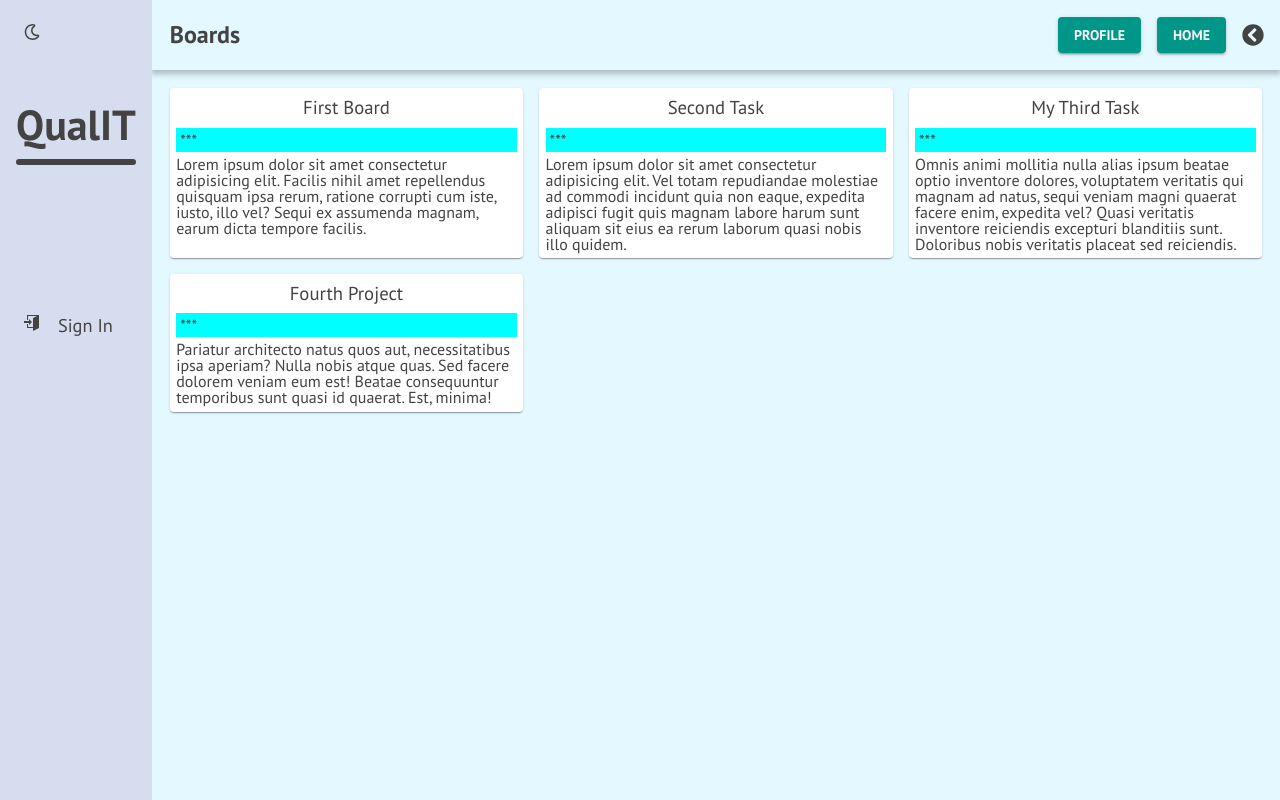
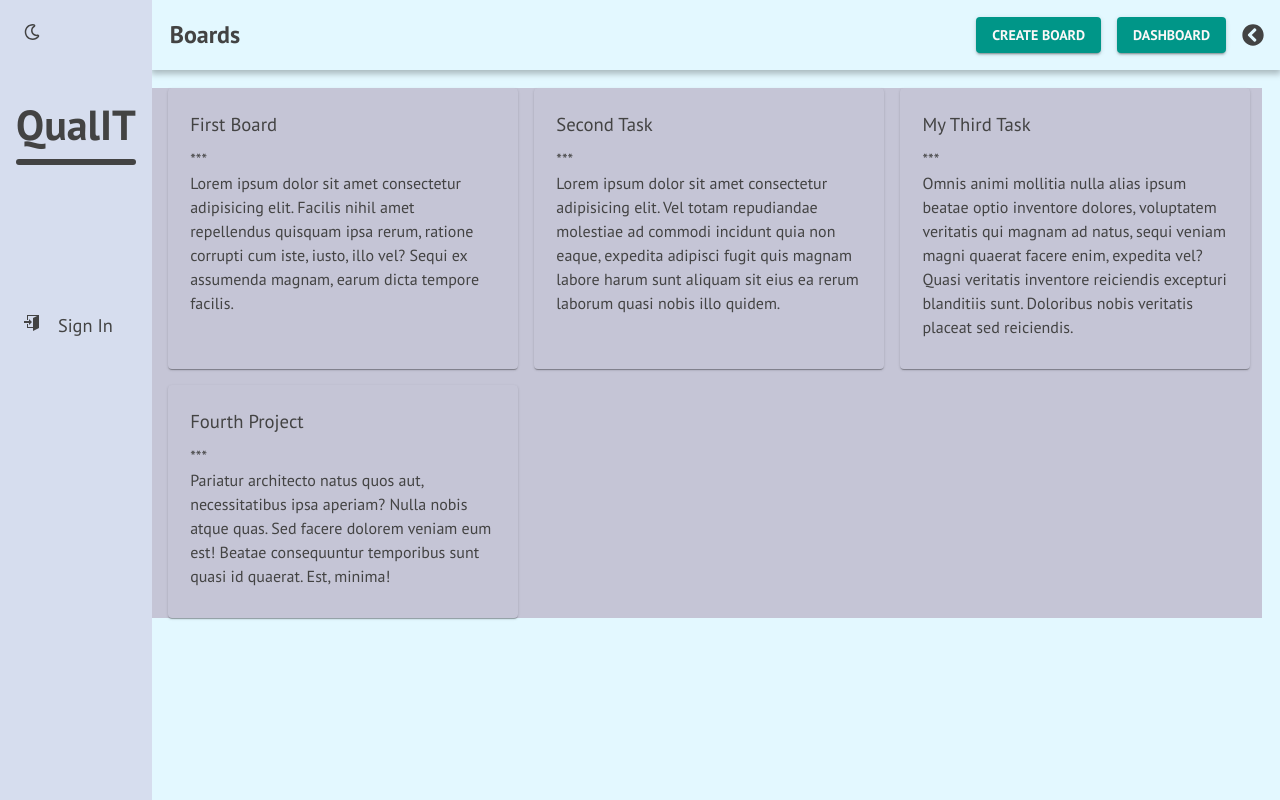
Before and after one commit to RedCometVictory/qualit-next, a Next.js app: page /my/boards in a window 1280 px wide. Built offline with nearby package versions, Linux system fonts and the light colour scheme; no server answers.

Commit message:
fixed card UI problem with mui, where i changed color mode from light to false to light to dark

```diff
--- a/components/UI/PaperUI.js
+++ b/components/UI/PaperUI.js
@@ -8,7 +8,8 @@ const PaperUI = ({
 }) => {
   return (
     <Paper
-      color
+      // color
+      color={color ? color : 'secondary'}
       // sx={{ maxWidth: 345 }}
       elevation={elevation ? elevation : 0}
       className={className ? className : ''}
--- a/components/layouts/BoardLayout.js
+++ b/components/layouts/BoardLayout.js
@@ -1,15 +1,38 @@
+// import MainNav from '../nav/MainNav';
+// import MiniNav from '../nav/MiniNav';
+
+// const BoardLayout = ({children}) => {
+//   return (
+//     <main className='container'>
+//       <MainNav />
+//       <div className="routes routes__container">
+//         <MiniNav />
+//         {children}
+//       </div>
+//     </main>
+//   );
+// };
+// export default BoardLayout;
+
+import { useState } from 'react';
 import MainNav from '../nav/MainNav';
+import MobileNav from '../nav/MobileNav';
 import MiniNav from '../nav/MiniNav';
 
 const BoardLayout = ({children}) => {
-  return (
+  const [openAsideMenu, setOpenAsideMenu] = useState(false);
+  const openMenuHandler = () => {
+    setOpenAsideMenu(openAsideMenu => !openAsideMenu);
+  };
+  return (<>
     <main className='container'>
-      <MainNav />
+      <MainNav openMenu={openAsideMenu} setOpenMenu={openMenuHandler} />
       <div className="routes routes__container">
         <MiniNav />
         {children}
       </div>
+      <MobileNav openMenu={openAsideMenu} setOpenMenu={openMenuHandler} />
     </main>
-  );
+  </>);
 };
 export default BoardLayout;
--- a/components/nav/MainNav.js
+++ b/components/nav/MainNav.js
@@ -168,7 +168,7 @@ const MainNav = ({openMenu, setOpenMenu}) => {
         <div className="nav__link-icon">
           <Link
             passHref
-            href={"/"}
+            href={"/my/boards"}
           >
             <Typography variant="body1">
               <MdDashboard />
@@ -186,9 +186,9 @@ const MainNav = ({openMenu, setOpenMenu}) => {
         </div>
         <Link
           passHref
-          href={"/"}
+          href={"/my/boards"}
         >
-          <Typography color={'primary.mainMenuText'} variant="h4" className='nav__link'>Dashboard</Typography>
+          <Typography color={'primary.mainMenuText'} variant="h4" className='nav__link'>My Boards</Typography>
         </Link>
       </div>
     </li>
--- a/components/nav/MiniNav.js
+++ b/components/nav/MiniNav.js
@@ -21,8 +21,10 @@ const MiniNav = () => {
   splitPath = splitPath[1].charAt(0).toUpperCase() + splitPath[1].slice(1);
 
   console.log("----------")
+  console.log("splitPath");
   console.log(splitPath);
   console.log("********")
+  console.log("paramPath")
   console.log(paramPath)
   console.log("----------")
   console.log("pathname");
@@ -56,19 +58,26 @@ const MiniNav = () => {
         <h2>{splitPath}</h2>
       </div>
       <header className="miniNav__header">
-        <ButtonUI
+        {/* <ButtonUI
           className='miniNav__btn'
           href={`${paramPath === 'profile' ? '/' : '/m/profile'}`}
           variant='contained'
         >
           {paramPath === 'profile' ? 'Home' : 'Profile'}
+        </ButtonUI> */}
+        <ButtonUI
+          className='miniNav__btn'
+          href={`${paramPath === 'boards' ? '/my/boards/new-board' : '/m/profile'}`}
+          variant='contained'
+        >
+          {paramPath === 'boards' ? 'Create Board' : 'Profile'}
         </ButtonUI>
         <ButtonUI
           className='miniNav__btn'
           href={`${paramPath === 'boards' ? '/' : '/m/boards'}`}
           variant='contained'
         >
-          {paramPath === "boards" ? 'Home' : 'Boards'}
+          {paramPath === "boards" ? 'Dashboard' : 'Boards'}
         </ButtonUI>
         <FaChevronCircleLeft
           aria-expanded={expanded}
--- a/pages/api/boards/index.js
+++ b/pages/api/boards/index.js
@@ -1,52 +1,52 @@
-import nc from 'next-connect';
-import { onError, onNoMatch } from '@/utils/ncOptions';
-import { verifAuth, authRoleDev } from '@/utils/verifAuth';
-import { pool } from '@/config/db';
+// import nc from 'next-connect';
+// import { onError, onNoMatch } from '@/utils/ncOptions';
+// import { verifAuth, authRoleDev } from '@/utils/verifAuth';
+// import { pool } from '@/config/db';
 
-export const config = {
-  api: { bodyParser: false }
-};
+// export const config = {
+//   api: { bodyParser: false }
+// };
 
-const handler = nc({onError, onNoMatch});
-handler.use(verifAuth, authRoleDev);
+// const handler = nc({onError, onNoMatch});
+// handler.use(verifAuth, authRoleDev);
 
-// Get all boards created by a user by id
-handler.get(async (req, res) => {
-  const { id } = req.user;
+// // Get all boards created by a user by id
+// handler.get(async (req, res) => {
+//   const { id } = req.user;
 
-  const boards = await pool.query('SELECT * FROM boards WHERE user_id = $1;', [id]);
-  if (boards.rowCount === 0 || boards === null) {
-    throw new Error('Unauthorized. Failed to get boards.');
-  };
-  return res.status(200).json({
-    status: 'Success! Gathered all boards you own.',
-    data: {
-      boards: boards.rows
-    }
-  })
-});
+//   const boards = await pool.query('SELECT * FROM boards WHERE user_id = $1;', [id]);
+//   if (boards.rowCount === 0 || boards === null) {
+//     throw new Error('Unauthorized. Failed to get boards.');
+//   };
+//   return res.status(200).json({
+//     status: 'Success! Gathered all boards you own.',
+//     data: {
+//       boards: boards.rows
+//     }
+//   })
+// });
 
-handler.post(async (req, res) => {
-  const { id } = req.user;
-  if (!id) {
-    throw new Error('Unauthorized. Log in to create a board');
-  }
+// handler.post(async (req, res) => {
+//   const { id } = req.user;
+//   if (!id) {
+//     throw new Error('Unauthorized. Log in to create a board');
+//   }
 
-  const { name, backgroundImage } = req.body;
+//   const { name, backgroundImage } = req.body;
 
-  if (name.length > 320) {
-    throw new Error('Board name should be 320 characters or less.');
-  }
+//   if (name.length > 320) {
+//     throw new Error('Board name should be 320 characters or less.');
+//   }
 
-  const newBoard = await pool.query('INSERT INTO boards (name, background_image, user_id) VALUES ($1, $2, $3) RETURNING *;', [name, backgroundImage, id]);
+//   const newBoard = await pool.query('INSERT INTO boards (name, background_image, user_id) VALUES ($1, $2, $3) RETURNING *;', [name, backgroundImage, id]);
 
-  if (newBoard.rowCount === 0 || newBoard === null) throw new Error('Failed to create a board.');
+//   if (newBoard.rowCount === 0 || newBoard === null) throw new Error('Failed to create a board.');
 
-  return res.status(201).json({
-    status: "Success! Created a new board.",
-    data: {
-      board: newBoard.rows[0]
-    }
-  });
-});
-export default handler;
+//   return res.status(201).json({
+//     status: "Success! Created a new board.",
+//     data: {
+//       board: newBoard.rows[0]
+//     }
+//   });
+// });
+// export default handler;
--- a/pages/my/boards/index.js
+++ b/pages/my/boards/index.js
@@ -1,6 +1,9 @@
+import MainLayout from "@/components/layouts/MainLayout";
 import BoardLayout from "@/components/layouts/BoardLayout";
 import Spinner from '@/components/Spinner';
-import { Card } from '@mui/material';
+import { Card, CardContent, Typography } from "@mui/material";
+// import CardUI from "@/components/UI/CardUI";
+import PaperUI from "@/components/UI/PaperUI";
 
 const boardList = [
   {
@@ -37,22 +40,30 @@ const Boards = () => {
       <div className="boards__container">
         <div className="boards__list">
           {boardList.map((item, index) => (
-            <Card className="boards__item" key={item.id}>
+            <div className="boards__item-content" key={index}>
+              <Card className="boards__item login__container">
+                <CardContent>
                   <div className="boards__item-header">
-                <h3 className="boards__header">
+                    <Typography className="boards__header" variant="h3" component="h3">
                       {item.title}
-                </h3>
+                    </Typography>
                   </div>
                   <div className="boards__content">
-                <div className="boards__image">
+                    <Typography className="boards__header" variant="body1" component="div">
                       {item.img}
-                </div>
+                    </Typography>
+                    {/* <div className="boards__image"> */}
                       {/* <img src="" alt="" className="boards__img" /> */}
+                    {/* </div> */}
                     <div className="boards__description">
+                      <Typography className="boards__header" variant="body1" component="div">
                         {item.description}
+                      </Typography>
                     </div>
                   </div>
+                </CardContent>
               </Card>
+            </div>
           ))}
         </div>
       </div>
@@ -60,6 +71,7 @@ const Boards = () => {
   )
 };
 export default Boards;
+// return <MainLayout>{Boards}</MainLayout>
 Boards.getLayout = function getLayout(Boards) {
   return <BoardLayout>{Boards}</BoardLayout>
 };
--- a/redux/features/theme/themeSlice.js
+++ b/redux/features/theme/themeSlice.js
@@ -13,7 +13,7 @@ if(typeof window !== "undefined" && !currentTheme) {
 
 const initialState = {
   // theme: 'light',
-  theme: currentTheme ? currentTheme : false,
+  theme: currentTheme ? currentTheme : 'dark',
   drawer: false,
   backgroundImage: '',
   error: ''
--- a/styles/pages/_boards.scss
+++ b/styles/pages/_boards.scss
@@ -1,19 +1,38 @@
 .boards {
   // @include grid(repeat(auto-fill, minmax(min-content, 625px));
-  padding: 0 1.125rem 0;
+  display: block;
+  width: 100%;
+  padding: 1rem 1.125rem 0;
+  // margin: 0 0 0 124px;
+  // margin: 0 0 0 7.75rem;
   &__container {
-    margin: 1.125rem 0 0 0;
+    background-color: var(--bg-panel) !important;
+
   }
   &__list {
-    @include flex(column, center, center);
+    // @include flex(row, center, flex-start);
+    @include flex(row, flex-start, initial);
+    // @include flex(row, space-between, initial);
+    row-gap: 1rem;
+    column-gap: 1rem;
+    flex-wrap: wrap;
+    // div {
+      //   height: 100%;
+      // }
     }
+    // &__item-content {
+      // width: 48%;
+    // }
     &__item {
+      // @include flex(column, flex-start, center);
       @include flex(column, flex-start, center);
-    // border: solid 1px black;
+      width: 100%;
+      max-width: 360px;
       border-radius: 6px;
       height: 100%;
       max-height: 500px;
       padding: 0.4rem;
+    // border: solid 1px black;
   }
   &__item-header {
     margin: 0 0 0.4rem 0;
@@ -29,13 +48,73 @@
   &__content {}
   &__description {}
 }
-
+// --------------------
+// --------------------
+// --------------------
 @media (min-width: 260px) {
   .boards {
     &__list {
-      @include grid(repeat(2, 128px), 2, space-around, center);
-      column-gap: 1rem;
-      row-gap: 1rem;
+      // @include grid(repeat(2, 128px), 2, space-around, center);
+      // column-gap: 1rem;
+      // row-gap: 1rem;
+    }
+  }
+}
+
+@media (min-width: 420px) {
+// @media (min-width: 376px) {
+  .boards {
+    &__list {
+      // @include grid(repeat(2, 128px), 2, space-around, center);
+      // @include grid(repeat(2, 50%), 2, space-around, flex-start);
+      // column-gap: 1rem;
+      // row-gap: 1rem;
+    }
+    &__item-content {
+      // width: 48%;
+      flex-basis: 47%;
+    }
+    &__item {
+      // width: 180px;
+      // min-width: 174px;
+      // width: 100%;
+      width: 184px;
+      width: 100%;
+      // min-width: 184px;
+
+      // max-width: 360px;
+    }
+  }
+}
+
+@media (min-width: 440px) {
+  .boards {
+    &__list {
+      // @include grid(repeat(2, 128px), 2, space-around, center);
+    }
+    &__item-content {
+      // width: 48%;
+      flex-basis: 48%;
+    }
+    &__item {
+      // width: 184px;
+      // width: 100%;
+    }
+  }
+}
+
+@media (min-width: 560px) {
+  .boards {
+    padding: 0 1.125rem 0 62px;
+    &__container {
+      padding: 0 0 0 1rem;
+      margin: 1.125rem 0 0 0;
+    }
+    &__list {
+      // @include grid(repeat(3, 1fr), 2, center, center);
+    }
+    &__item-content {
+      flex-basis: 48%;
     }
   }
 }
@@ -43,7 +122,71 @@
 @media (min-width: 660px) {
   .boards {
     &__list {
-      @include grid(repeat(3, 1fr), 2, center, center);
+      // @include grid(repeat(3, 1fr), 2, center, center);
+    }
+    &__item-content {
+      flex-basis: 48%;
     }
   }
 }
+
+@media (min-width: 860px) {
+// @media (min-width: 880px) {
+  .boards {
+    // padding: 0 1.125rem 0 0;
+    &__list {
+      // @include grid(repeat(3, 1fr), 2, center, center);
+    }
+    &__item-content {
+      flex-basis: 31%;
+    }
+  }
+}
+
+@media (min-width: 1080px) {
+  .boards {
+    padding: 0 1.125rem 0 0;
+    &__list {
+      // @include grid(repeat(3, 1fr), 2, center, center);
+    }
+    &__item-content {
+      flex-basis: 32%;
+    }
+  }
+}
+
+@media (min-width: 1340px) {
+  .boards {
+    // padding: 0 1.125rem 0 0;
+    &__list {
+      // @include grid(repeat(3, 1fr), 2, center, center);
+    }
+    &__item-content {
+      flex-basis: 23%;
+    }
+  }
+}
+
+@media (min-width: 1480px) {
+  .boards {
+    // padding: 0 1.125rem 0 0;
+    &__list {
+      // @include grid(repeat(3, 1fr), 2, center, center);
+    }
+    &__item-content {
+      flex-basis: 24%;
+    }
+  }
+}
+
+@media (min-width: 1680px) {
+  .boards {
+    // padding: 0 1.125rem 0 0;
+    &__list {
+      // @include grid(repeat(3, 1fr), 2, center, center);
+    }
+    &__item-content {
+      flex-basis: 24%;
+    }
+  }
+}
```
Also changed, not shown: pages/my/boards/new-board.js (added, +9 -0 lines), utils/themeColor.js (+7 -0 lines). Lines whose indentation alone changed are shown as unchanged.
